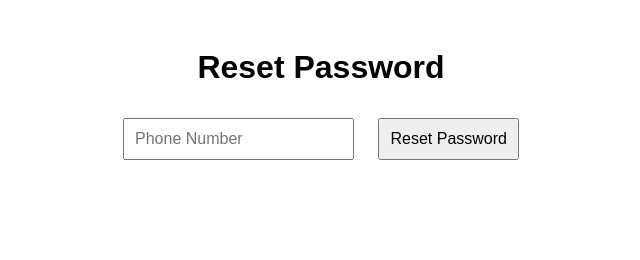
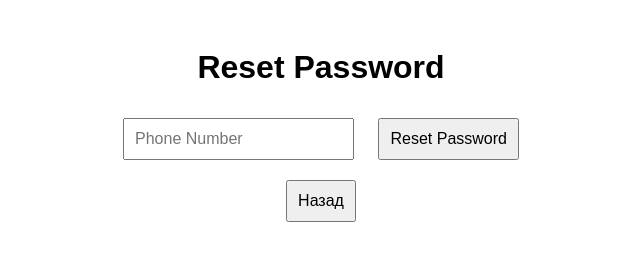
Before and after one commit to pixelatee/website, a plain HTML site: page reset.html in a window 1280 px wide. Shown: the whole page, without its empty margins (319-959 px from the left). Drawn offline with Linux system fonts and the light colour scheme.

Commit message:
Update reset.html

```diff
--- a/reset.html
+++ b/reset.html
@@ -12,6 +12,8 @@
         <input type="tel" name="phone" placeholder="Phone Number" required>
         <button type="submit">Reset Password</button>
     </form>
+    <button id="backButton">Назад</button>
+
 </body>
 <script src="script.js"></script>
 </html>
```
